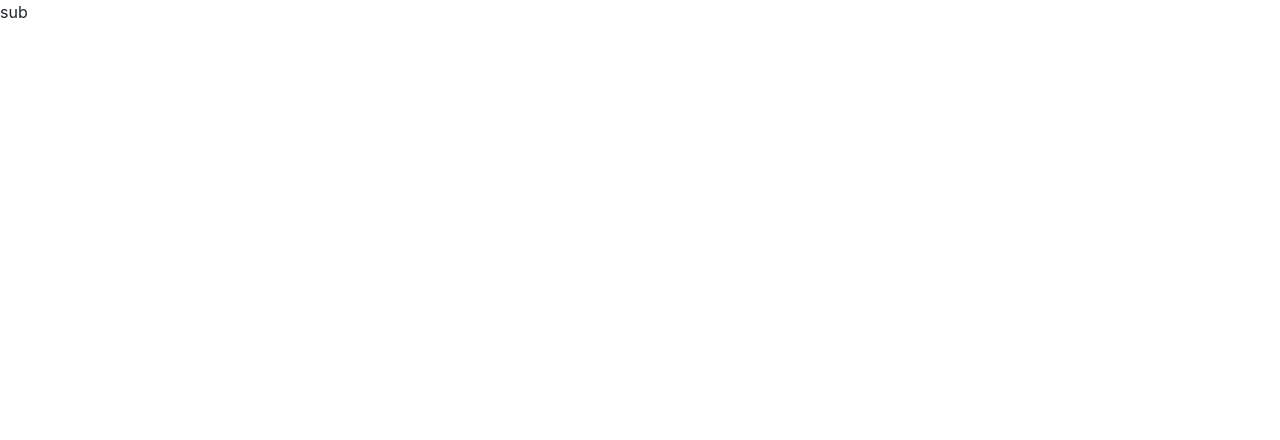
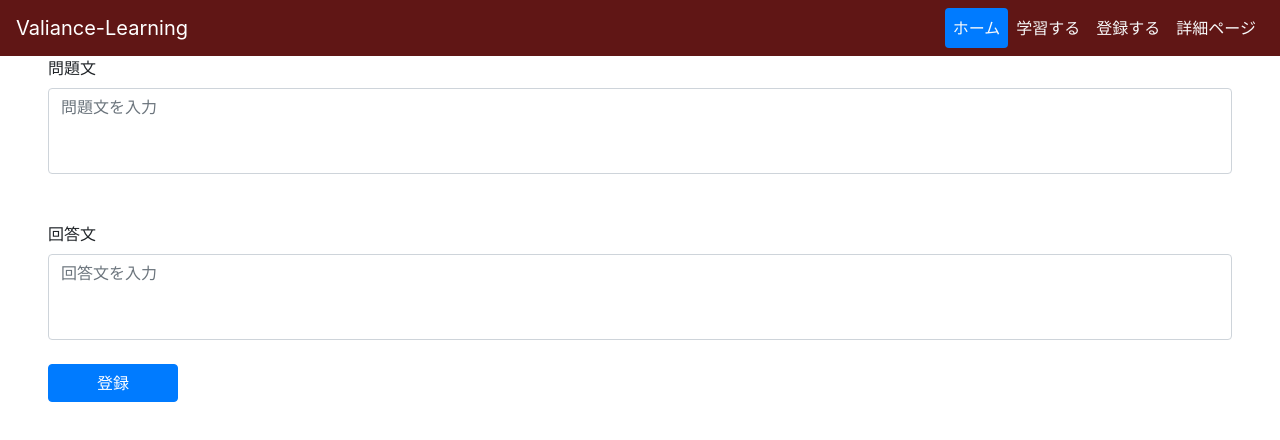
Before and after one commit to RyunosukeKawakami/variance-learning, a Vue app: page /submit in a window 1280 px wide. Shown: the top 440 px of the page. Built offline with nearby package versions, Linux system fonts and the light colour scheme.

Commit message:
登録ボタンを作成

```diff
--- a/src/components/Submit.vue
+++ b/src/components/Submit.vue
@@ -1,10 +1,54 @@
 <template>
-    <p>sub</p>
+    <div>
+        <navigation/>
+
+        <div>
+            <!-- 問題文 -->
+            <b-form-group
+                class="mb-5 mx-5"
+                label="問題文"
+                label-for="textarea-question"
+            >
+            <b-form-textarea
+                id="textarea-question"
+                v-model="text1"
+                placeholder="問題文を入力"
+                rows="3"
+                max-rows="8"
+                no-resize="true"
+            ></b-form-textarea>
+            </b-form-group>
+
+            <!-- 回答文 -->
+            <b-form-group
+                class="mx-5"
+                label="回答文"
+                label-for="textarea-anser"
+            >
+            <b-form-textarea
+                id="textarea-anser"
+                v-model="text2"
+                placeholder="回答文を入力"
+                rows="3"
+                max-rows="8"
+                no-resize="true"
+            ></b-form-textarea>
+            </b-form-group>
+        </div>
+
+        <b-button variant="primary" class="mt-2 mx-5 px-5">登録</b-button>
+
+    </div>
 </template>
 
 <script>
+import Navigation from '@/components/Navigation.vue'
+
 export default {
-    name:'submit'
+    name:'submit',
+    components:{
+        Navigation
+    }
 }
 </script>
 
```
Also changed, not shown: 1 other file (tests, documents, lock files or other folders).
